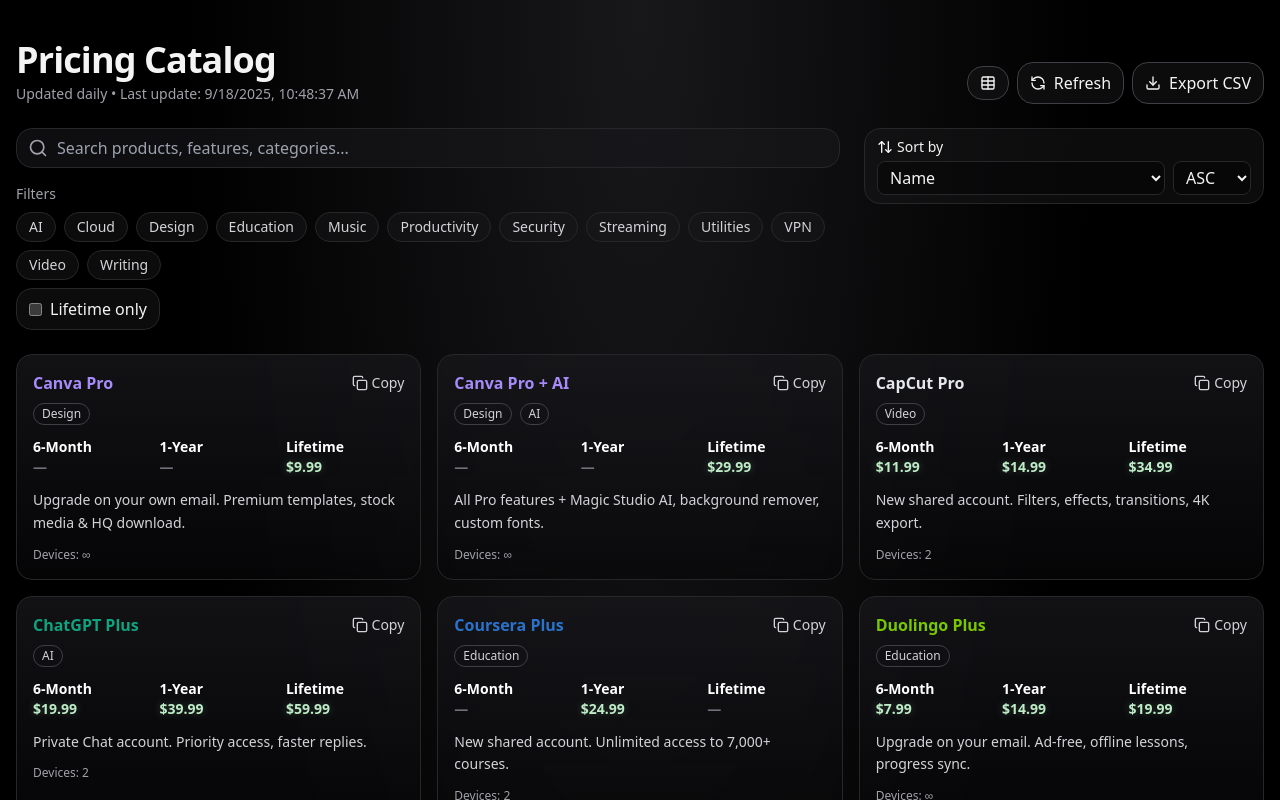
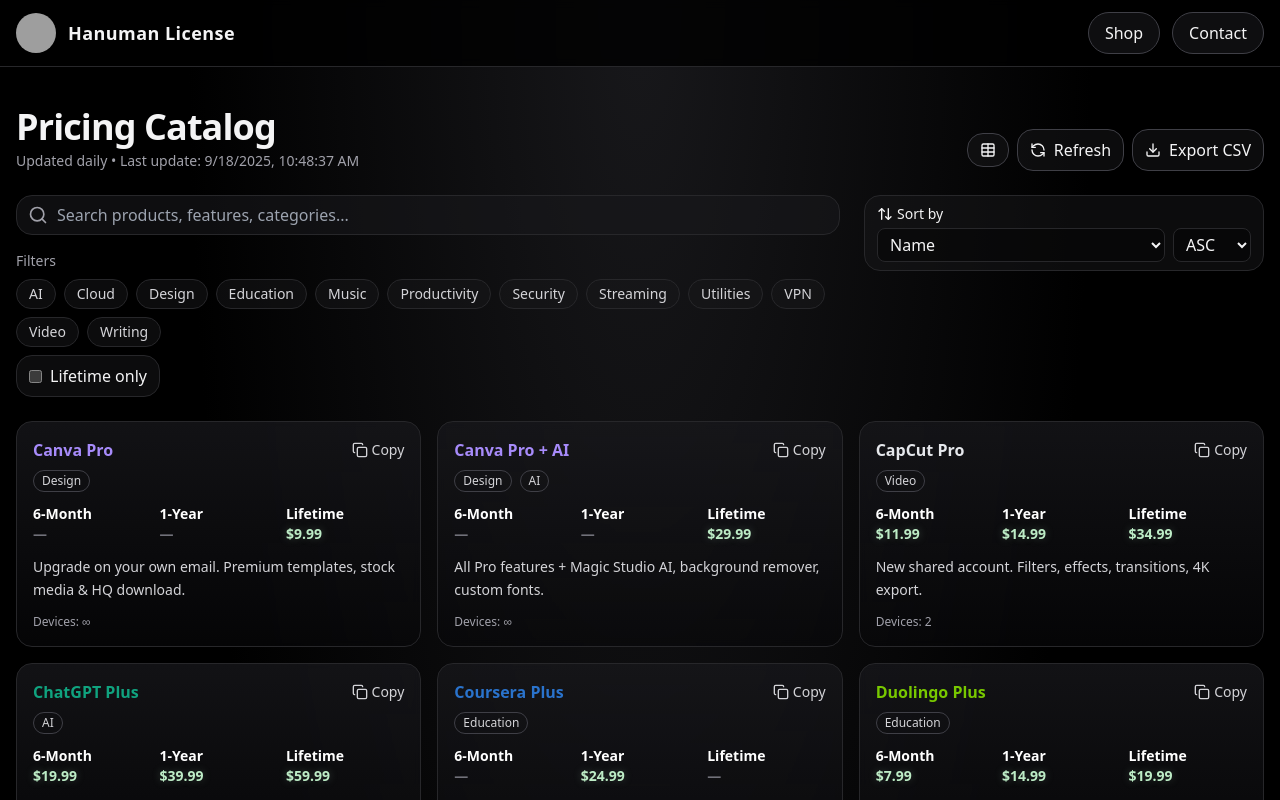
Before and after one commit to wendygoodman/didactic-couscous, a React (Vite) app: page / in a window 1280 px wide. Shown: the top 800 px of the page. Built offline with nearby package versions, Linux system fonts and the light colour scheme; grey boxes are pictures that could not be loaded.

Commit message:
Update App.tsx

```diff
--- a/src/App.tsx
+++ b/src/App.tsx
@@ -172,10 +172,28 @@
         .cardFX:hover::after{opacity:1}
         .priceFx{font-weight:800;color:${MATCHA};text-shadow:0 0 8px rgba(189,236,198,.25);transition:text-shadow .15s ease,filter .15s ease,font-weight .15s ease}
         .priceFx:hover{font-weight:900;text-shadow:0 0 16px rgba(189,236,198,.6),0 0 32px rgba(189,236,198,.4);filter:drop-shadow(0 0 10px rgba(189,236,198,.35))}
+        /* Header buttons (MVP hover glow) */
+        .nav-btn{padding:.5rem 1rem;border-radius:9999px;border:1px solid rgb(63 63 70);background:rgba(24,24,27,.6);transition:all .2s ease}
+        .nav-btn:hover{background:#18181b;border-color:${MATCHA};color:${MATCHA};box-shadow:0 0 12px rgba(189,236,198,.4)}
       `}</style>
 
+      {/* Sticky Header with Logo + Brand + Nav */}
+      <header className="sticky top-0 z-50 border-b border-zinc-800 bg-black/80 backdrop-blur-sm">
+        <div className="mx-auto max-w-7xl px-4 py-3 flex items-center justify-between">
+          <a href="/" className="flex items-center gap-3">
+            {/* Put your logo at /public/hanuman-logo.png */}
+            <img src="/hanuman-logo.png" alt="Hanuman License" className="h-10 w-10 rounded-full" />
+            <span className="font-bold tracking-wide text-lg">Hanuman License</span>
+          </a>
+          <nav className="flex items-center gap-3">
+            <a className="nav-btn" href="https://hanuman.astck.io/" target="_blank" rel="noopener noreferrer">Shop</a>
+            <a className="nav-btn" href="https://t.me/hanumanlicense" target="_blank" rel="noopener noreferrer">Contact</a>
+          </nav>
+        </div>
+      </header>
+
       <div className="mx-auto max-w-7xl px-4 py-10">
-        {/* Header */}
+        {/* Header of section */}
         <div className="flex flex-col gap-6 sm:flex-row sm:items-end sm:justify-between">
           <div>
             <h1 className="text-3xl sm:text-4xl font-bold tracking-tight">Pricing Catalog</h1>
@@ -203,11 +221,10 @@
           </div>
         </div>
 
-        {/* Search + Filters on the left, Sorting on the right */}
+        {/* Search + Filters (left) | Sorting (right) */}
         <div className="mt-6 grid grid-cols-1 gap-6 sm:grid-cols-3 items-start">
-          {/* LEFT: Search on top, Filters below */}
+          {/* LEFT: Search + Filters under it */}
           <div className="flex flex-col gap-4 sm:col-span-2">
-            {/* Search */}
             <div className="relative">
               <Search className="pointer-events-none absolute left-3 top-1/2 -translate-y-1/2 h-5 w-5 text-zinc-400" />
               <input
@@ -218,7 +235,6 @@
               />
             </div>
 
-            {/* Filters under search */}
             <div className="flex flex-col gap-2">
               <div className="flex items-center justify-between">
                 <span className="text-sm text-zinc-400">Filters</span>
@@ -231,6 +247,7 @@
                   </button>
                 )}
               </div>
+
               <div className="flex flex-wrap gap-2">
                 {categories.map((c) => {
                   const active = selectedCats.includes(c)
@@ -253,6 +270,7 @@
                   )
                 })}
               </div>
+
               <label className="inline-flex items-center gap-2 rounded-2xl border border-zinc-800 bg-zinc-900/50 px-3 py-2 w-fit">
                 <input
                   type="checkbox"
@@ -295,7 +313,6 @@
           </div>
         </div>
 
-        {/* Active filter chips row */}
         {(selectedCats.length > 0 || onlyLifetime) && (
           <div className="mt-3 flex flex-wrap items-center gap-2">
             {selectedCats.map((c) => (
@@ -311,7 +328,6 @@
           </div>
         )}
 
-        {/* Content */}
         {view === 'grid' ? (
           <div className="mt-6 grid grid-cols-1 gap-4 sm:grid-cols-2 lg:grid-cols-3">
             <AnimatePresence>
```
